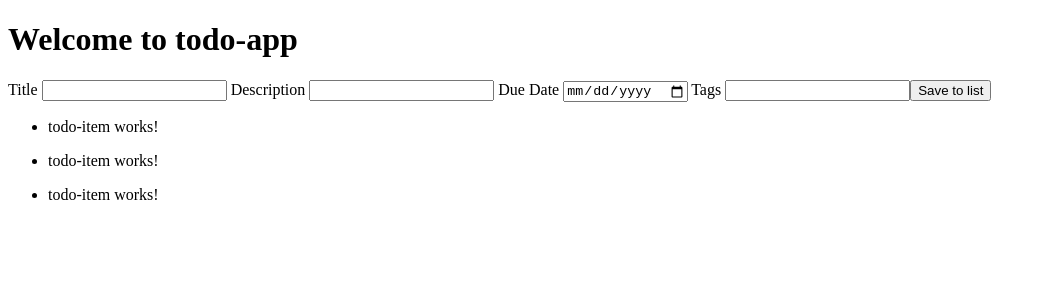
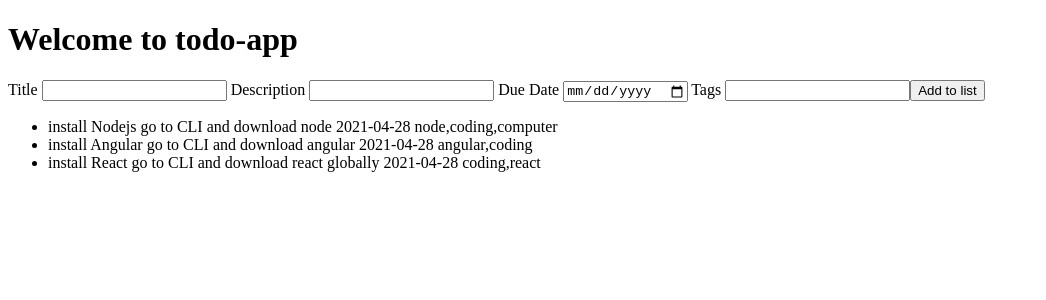
Before and after one commit to Wkoslik/todo_app_angular, an Angular app: page / in a window 1280 px wide. Shown: the top 300 px of the page, without its empty margins (0-1046 px from the left). Built offline with nearby package versions, Linux system fonts and the light colour scheme.

Commit message:
add item to list

```diff
--- a/src/app/app.component.ts
+++ b/src/app/app.component.ts
@@ -1,4 +1,5 @@
 import { Component } from '@angular/core';
+import { TodoItem } from './interfaces/todo-item';
 
 @Component({
   selector: 'app-root',
@@ -6,10 +7,10 @@ import { Component } from '@angular/core';
     <h1>
       Welcome to {{ title }}
     </h1>
-    <app-input-item></app-input-item>
+    <app-input-item (submit)="addItem($event)"></app-input-item>
     <ul>
       <li *ngFor="let item of todoList">
-        <app-todo-item></app-todo-item>
+        <app-todo-item [item]="item"></app-todo-item>
       </li>
     </ul>
   `,
@@ -17,25 +18,32 @@ import { Component } from '@angular/core';
 })
 export class AppComponent {
   title = 'todo-app';
-  todoList=[
+  todoList: TodoItem[]=[
     {
       title: 'install Nodejs',
       description: 'go to CLI and download node',
       dueDate: '2021-04-28',
-      tags: ['node', 'coding', 'computer']
+      tags: ['node', 'coding', 'computer'],
+      completed: false
     },
     {
-      title: 'install Angjuar',
+      title: 'install Angular',
       description: 'go to CLI and download angular',
       dueDate: '2021-04-28',
-      tags: ['angular', 'coding']
+      tags: ['angular', 'coding'],
+      completed: false
     },
     {
       title: 'install React',
       description: 'go to CLI and download react globally',
       dueDate: '2021-04-28',
-      tags: ['coding', 'react']
+      tags: ['coding', 'react'],
+      completed: false
     },
   ];
 
+  addItem(toDo){
+    this.todoList.push(toDo)
+  }
+
 }
--- a/src/app/input-item/input-item.component.html
+++ b/src/app/input-item/input-item.component.html
@@ -43,5 +43,5 @@
         [value]="tags"
     >
 
-    <button (click)="createNewTodo(inputTitle.value, inputDesc.value, inputDueDate.value, inputTags.value)">Save to list</button>
+    <button value="Add to list" (click)="addToList(inputTitle.value, inputDesc.value, inputDueDate.value, inputTags.value)">Add to list </button>
 </form>
--- a/src/app/input-item/input-item.component.ts
+++ b/src/app/input-item/input-item.component.ts
@@ -1,4 +1,4 @@
-import { Component, OnInit } from '@angular/core';
+import { Component, OnInit, Output, EventEmitter } from '@angular/core';
 
 @Component({
   selector: 'app-input-item',
@@ -6,22 +6,30 @@ import { Component, OnInit } from '@angular/core';
   styleUrls: ['./input-item.component.css']
 })
 export class InputItemComponent implements OnInit {
+  @Output() submit: EventEmitter<any> = new EventEmitter<any>();
+
   title: string = '';
   description: string = '';
   dueDate: string;
   tags: string ='';
+  completed: boolean;
 
   constructor() { }
 
   ngOnInit(): void {
   }
 
-  createNewTodo(newTitle: string, newDesc: string, newDueDate: string, newTags: string): void {
+  addToList(newTitle: string, newDesc: string, newDueDate: string, newTags: string): void {
     event.preventDefault();
-    this.title = newTitle;
-    this.description = newDesc;
-    this.dueDate = newDueDate;
-    this.tags = newTags;
-    console.log(this.title, this.description, this.dueDate, this.tags)
+    let tagArray = newTags.split(', ');
+    let newTodo = {
+      title: newTitle,
+      description: newDesc,
+      dueDate: newDueDate,
+      tags: tagArray,
+      completed: false
+    }
+    console.log(newTodo)
+    this.submit.emit(newTodo)
   }
 }
--- /dev/null
+++ b/src/app/interfaces/todo-item.ts
@@ -0,0 +1,7 @@
+export interface TodoItem {
+    title: string;
+    description?: string;
+    dueDate: string;
+    tags?: string[];
+    completed?: boolean;
+}
--- a/src/app/todo-item/todo-item.component.ts
+++ b/src/app/todo-item/todo-item.component.ts
@@ -1,11 +1,20 @@
-import { Component, OnInit } from '@angular/core';
+import { isNgTemplate } from '@angular/compiler';
+import { Component, Input, OnInit } from '@angular/core';
+import { TodoItem } from '../interfaces/todo-item';
+
 
 @Component({
   selector: 'app-todo-item',
-  templateUrl: './todo-item.component.html',
+  template: `
+    {{item.title}}
+    {{item.description}}
+    {{item.dueDate}}
+    {{item.tags}}
+  `,
   styleUrls: ['./todo-item.component.css']
 })
 export class TodoItemComponent implements OnInit {
+  @Input() item: TodoItem;
 
   constructor() { }
 
```
